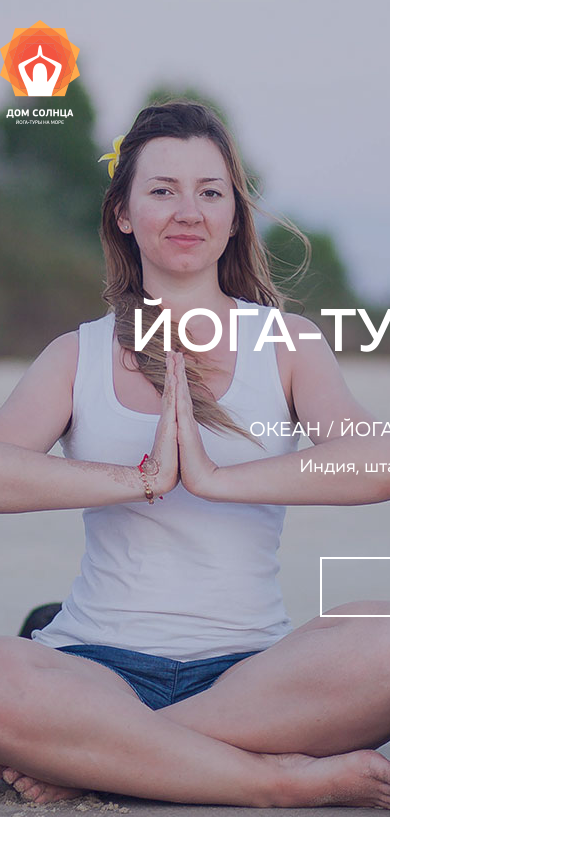
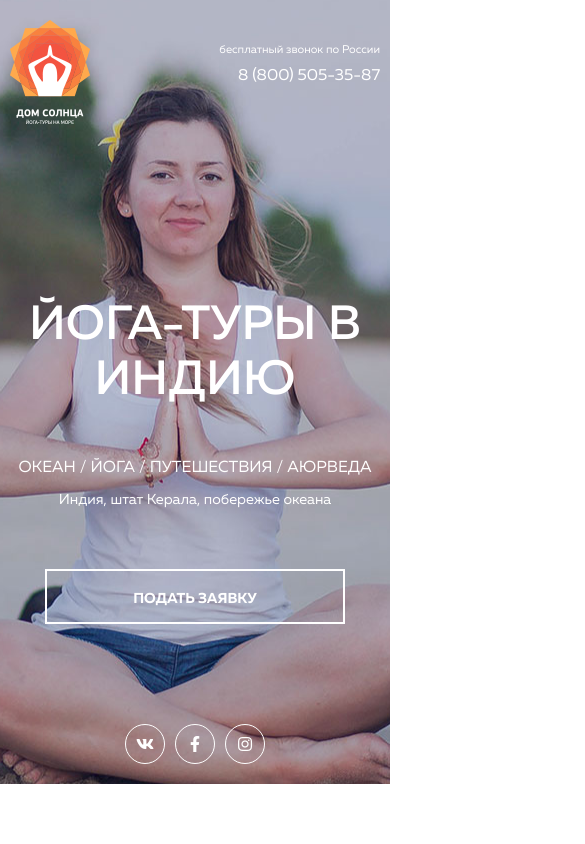
Before and after one commit to MilshynVitalii/suns-home, a website: page index.html in a window 390 px wide. Shown: the top 844 px of the page, 585 px wide, since content can reach past the window. Drawn offline with Linux system fonts and the light colour scheme.

Commit message:
Header responsive

```diff
--- a/sass/_utilities.scss
+++ b/sass/_utilities.scss
@@ -30,7 +30,8 @@ section {
 }
 
 .container {
-  width: 940px;
+  max-width: 960px;
+  padding: 0 10px;
   margin: 0 auto;
 }
 
@@ -60,9 +61,16 @@ section {
     width: 40px;
     height: 40px;
     margin: 0 5px;
-    border: 2px solid white;
+    border: 1px solid white;
     border-radius: 50%;
-    padding-top: 8px;
+    padding-top: 11px;
     margin-bottom: 20px;
+    font-size: 16px;
   }
 }
+
+@media screen and (max-width: 576px) {
+  html {
+    font-size: 50%;
+  }
+}
--- a/sass/sections/_header.scss
+++ b/sass/sections/_header.scss
@@ -9,7 +9,7 @@
   }
   &__tel {
     width: 210px;
-    font-size: 14px;
+    font-size: 1.4rem;
     text-align: right;
     &-link {
       display: inline-block;
@@ -53,7 +53,7 @@
 
   .social {
     a:hover {
-      background-color: rgba(white, 0.5);
+      background-color: rgba(white, 0.3);
     }
   }
 }
@@ -63,3 +63,9 @@
   justify-content: space-between;
   align-items: center;
 }
+
+@media screen and (max-width: 768px) {
+  .header__button {
+    margin: 60px 0 100px;
+  }
+}
```
Also changed, not shown: css/style.css.
